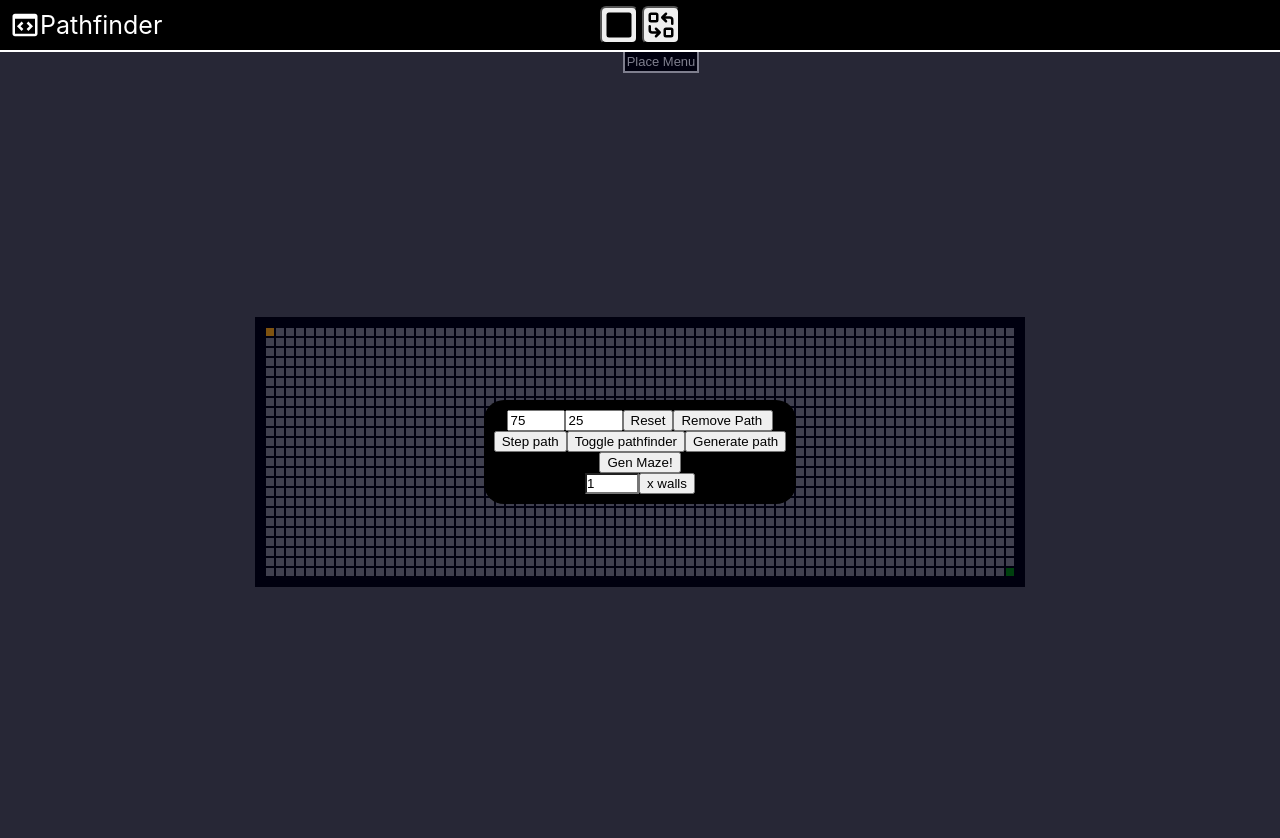
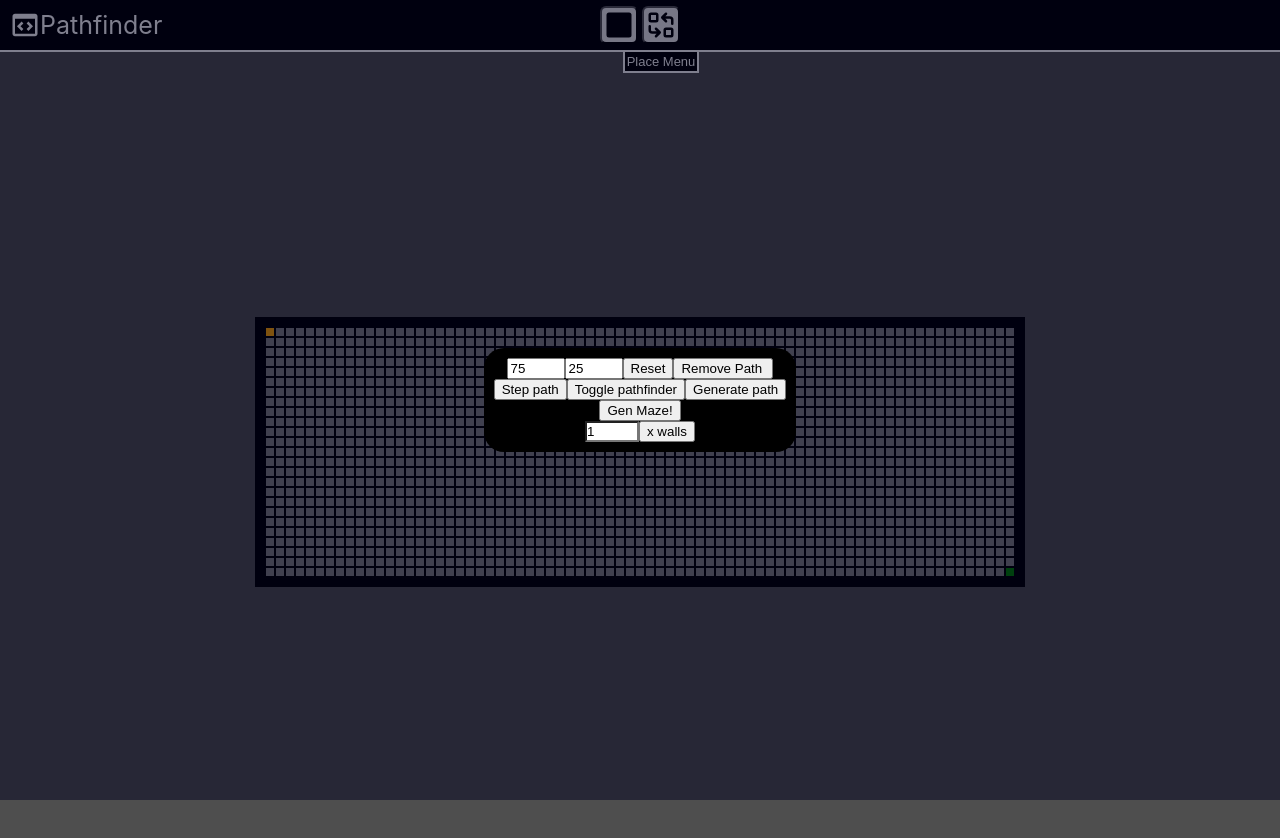
Before and after one commit to peoplestealusernames/pathfinder, a React (Create React App) app: page / in a window 1280 px wide. Both pictures are taken after a click on the button "Old Menu". Shown: the top 838 px of the page. Built offline with nearby package versions, Linux system fonts and the light colour scheme.

Commit message:
Made popup always take whole screen

```diff
--- a/src/components/Popup.tsx
+++ b/src/components/Popup.tsx
@@ -29,11 +29,19 @@ export function Popup(props: {
     return (<div>
         {
             props.active &&
-            <BlurBackground>
-                <CenterDiv>
-                    {props.children}
-                </CenterDiv>
-            </BlurBackground>
+            <div style={{
+                position: "fixed",
+                top: "0px",
+                left: "0px",
+                width: "100vw",
+                height: "100vh",
+            }}>
+                <BlurBackground>
+                    <CenterDiv>
+                        {props.children}
+                    </CenterDiv>
+                </BlurBackground>
+            </div >
         }
     </div >)
 }
```
